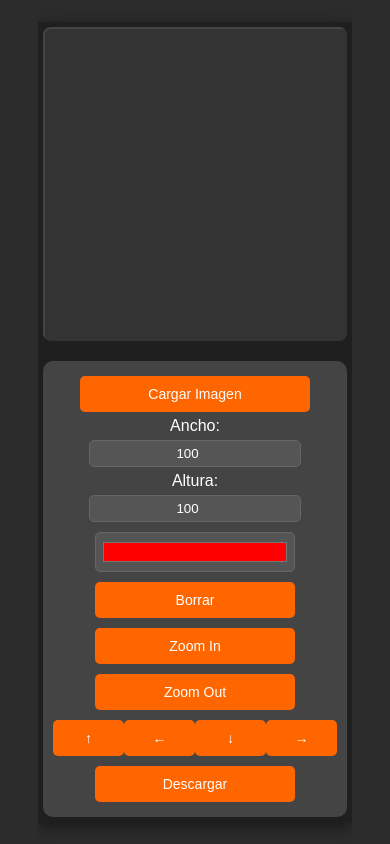
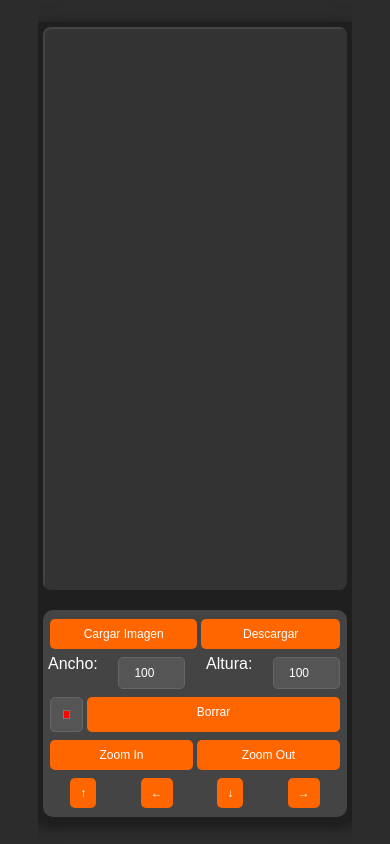
Before and after one commit to Pablog44/artepixelador, a React (Create React App) app: page / in a window 390 px wide. Built offline with nearby package versions, Linux system fonts and the light colour scheme.

Commit message:
neww
nuecvo

```diff
--- a/src/components/Controls.js
+++ b/src/components/Controls.js
@@ -52,8 +52,19 @@ function Controls() {
                 />
             </div>
             <div className="controls">
+                <div className="controls-group">
                     <input type="file" id="image-upload" onChange={handleFileChange} style={{ display: 'none' }} />
                     <label htmlFor="image-upload" className="button">Cargar Imagen</label>
+                    <button className="button" onClick={() => {
+                        const canvas = document.getElementById('output-canvas');
+                        const dataUrl = canvas.toDataURL('image/png', 1.0);  // Exporta a la máxima calidad
+                        const a = document.createElement('a');
+                        a.href = dataUrl;
+                        a.download = 'pixelated-image.png';
+                        a.click();
+                    }}>Descargar</button>
+                </div>
+                <div className="controls-group">
                     <label>Ancho: </label>
                     <input
                         type="number"
@@ -72,6 +83,8 @@ function Controls() {
                         onChange={(e) => setPixelHeight(e.target.value)}
                         className="input-number"
                     />
+                </div>
+                <div className="controls-group">
                     <input
                         type="color"
                         value={selectedColor}
@@ -79,22 +92,17 @@ function Controls() {
                         className="color-picker"
                     />
                     <button onClick={() => setSelectedColor('transparent')} className="button">Borrar</button>
+                </div>
+                <div className="controls-group">
                     <button onClick={handleZoomIn} className="button">Zoom In</button>
                     <button onClick={handleZoomOut} className="button">Zoom Out</button>
+                </div>
                 <div className="move-controls">
                     <button onClick={() => handleMove('up')} className="button">↑</button>
                     <button onClick={() => handleMove('left')} className="button">←</button>
                     <button onClick={() => handleMove('down')} className="button">↓</button>
                     <button onClick={() => handleMove('right')} className="button">→</button>
                 </div>
-                <button className="button" onClick={() => {
-                    const canvas = document.getElementById('output-canvas');
-                    const dataUrl = canvas.toDataURL('image/png', 1.0);  // Exporta a la máxima calidad
-                    const a = document.createElement('a');
-                    a.href = dataUrl;
-                    a.download = 'pixelated-image.png';
-                    a.click();
-                }}>Descargar</button>
             </div>
         </div>
     );
--- a/src/styles/styles.css
+++ b/src/styles/styles.css
@@ -113,22 +113,53 @@ body, html, #root, .App {
     .controls {
         flex-direction: column;
         align-items: center;
+        padding: 5px;
     }
 
     .input-number, .color-picker, .button, .move-controls button {
+        width: auto;
+        padding: 8px 10px;
+        margin: 2px;
+        font-size: 12px;
+    }
+
+    .input-number, .color-picker, .button, .move-controls {
         width: 100%;
-        max-width: 200px;
-        margin: 5px auto;
+        max-width: 100%;
+        display: flex;
+        justify-content: space-around;
+    }
+
+    .input-number {
+        width: 45px;
     }
 
     .move-controls {
         flex-direction: row;
-        justify-content: space-between;
-        width: 100%;
+    }
+
+    .button {
+        padding: 8px 10px;
+        font-size: 12px;
+    }
+
+    .color-picker {
+        width: 35px;
+        height: 35px;
+    }
+
+    .controls > * {
+        margin: 2px 0;
     }
 
     #output-canvas {
         width: 100%;
         height: 100%;
     }
+
+    .controls-group {
+        display: flex;
+        justify-content: space-between;
+        width: 100%;
+    }
 }
```
Lines whose indentation alone changed are shown as unchanged.
